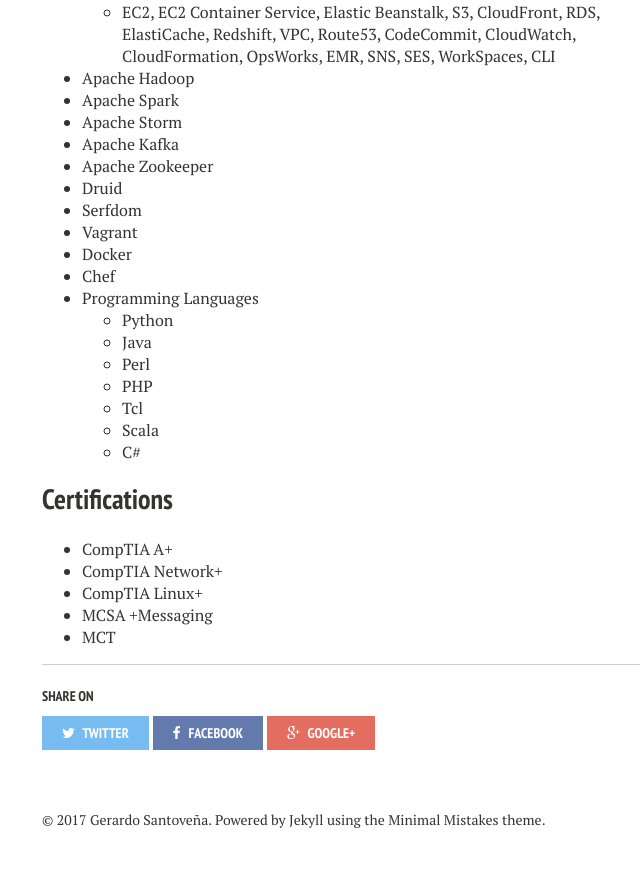
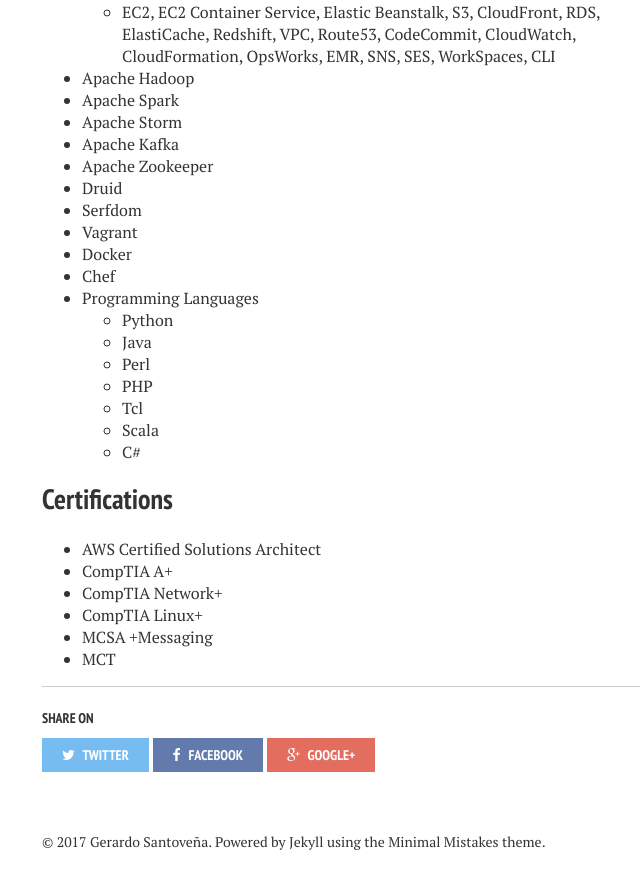
Before and after one commit to gsantovena/gsantovena.github.io, a Jekyll site: the page built from resume/index.md, in a window 1280 px wide and 900 px high, scrolled down 2062 px. Shown: the top 889 px of the window, without its empty margins (278-918 px from the left). Built offline with Jekyll 4.4.1, drawn with Linux system fonts in a browser that asks for light colours; nearby versions of some CDN libraries.

Commit message:
Added AWS CSA to resume.

```diff
--- a/resume/index.md
+++ b/resume/index.md
@@ -110,6 +110,7 @@
 
 ## Certifications
 
+* AWS Certified Solutions Architect
 * CompTIA A+
 * CompTIA Network+
 * CompTIA Linux+
```
